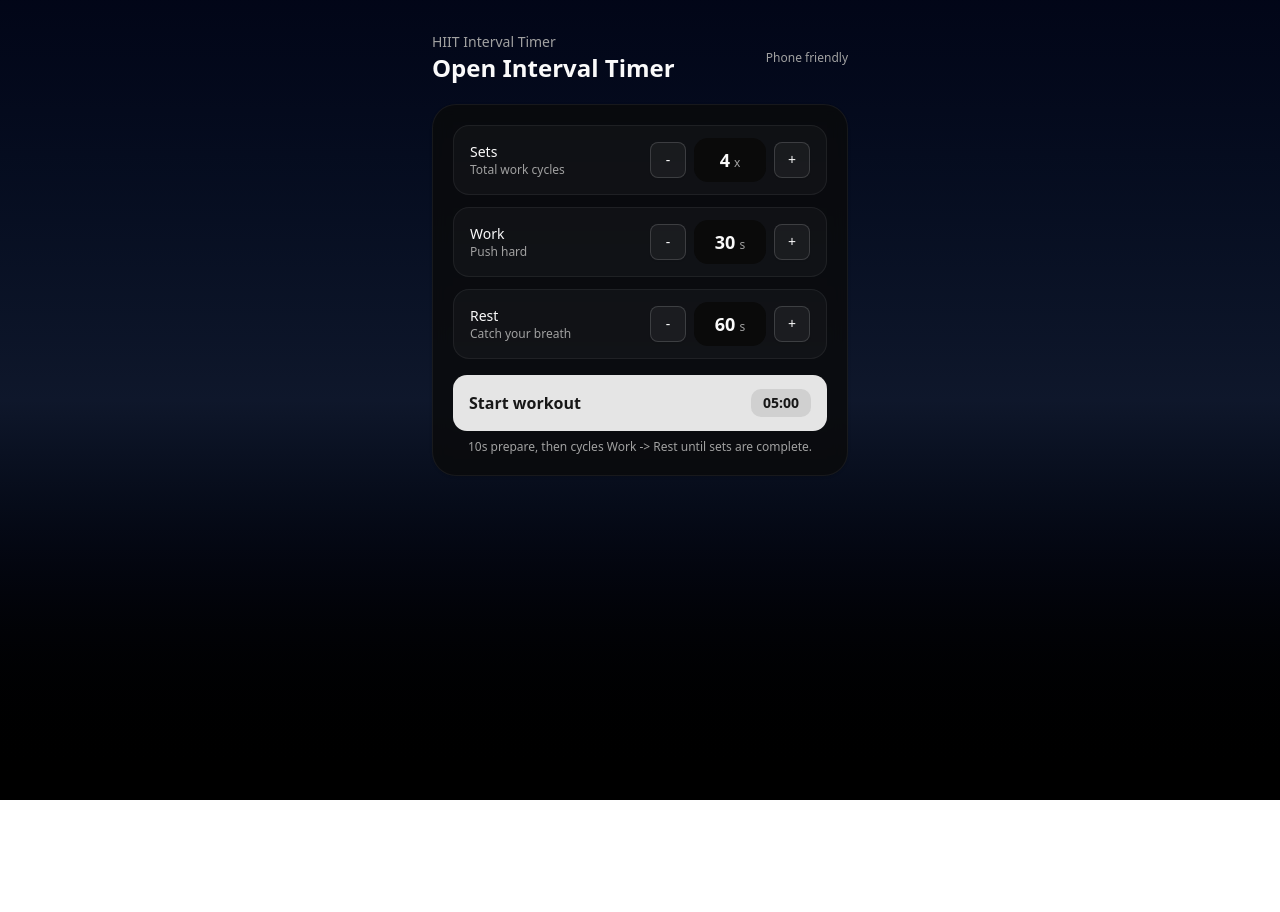
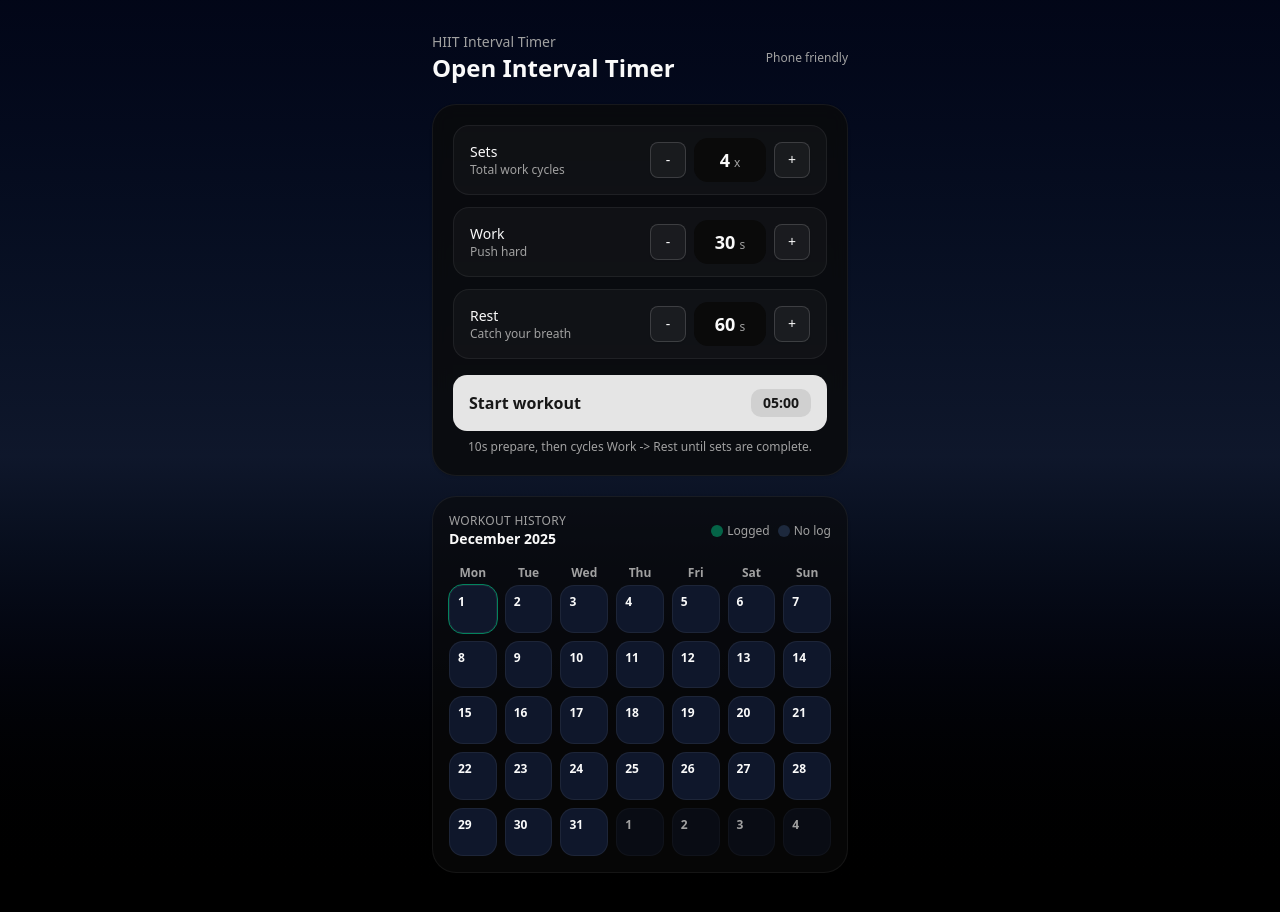
Before and after one commit to DevTheFool/open-interval-timer, a React (Vite) app: page / in a window 1280 px wide. Before the commit the page ends 800 px from the top, so only its background shows below. Built offline with nearby package versions, Linux system fonts and the light colour scheme.

Commit message:
calendar

```diff
--- a/src/App.tsx
+++ b/src/App.tsx
@@ -1,8 +1,11 @@
 import "./index.css";
+
+import { useEffect, useRef } from "react";
 
 import { RunningView } from "@/components/RunningView";
 import { TimerSetup } from "@/components/TimerSetup";
 import { useHiitTimer } from "@/hooks/useHiitTimer";
+import { useWorkoutHistory } from "@/hooks/useWorkoutHistory";
 
 export default function App() {
   const { controls, status, actions, isRunning, prepSeconds } = useHiitTimer();
@@ -22,6 +25,16 @@ export default function App() {
     overallRemaining,
     isPaused,
   } = status;
+  const { dates, markCompleted } = useWorkoutHistory();
+
+  const prevPhase = useRef(phase);
+
+  useEffect(() => {
+    if (prevPhase.current !== "done" && phase === "done") {
+      markCompleted(new Date());
+    }
+    prevPhase.current = phase;
+  }, [markCompleted, phase]);
 
   const isActive = phase !== "idle" && phase !== "done";
   const canStart = phase === "idle" || phase === "done";
@@ -55,6 +68,7 @@ export default function App() {
           prepSeconds={prepSeconds}
           onStart={actions.start}
           canStart={canStart && !isRunning}
+          completedDates={new Set(dates)}
         />
       )}
     </div>
--- a/src/components/RunningView.tsx
+++ b/src/components/RunningView.tsx
@@ -1,6 +1,6 @@
 import { Button } from "@/components/ui/button";
+import type { Phase } from "@/hooks/useHiitTimer";
 import { formatSeconds } from "@/lib/utils";
-import type { Phase } from "@/hooks/useHiitTimer";
 
 type Props = {
   phase: Phase;
--- a/src/components/TimerSetup.tsx
+++ b/src/components/TimerSetup.tsx
@@ -1,4 +1,5 @@
 import { Button } from "@/components/ui/button";
+import { WorkoutCalendar } from "@/components/WorkoutCalendar";
 import { formatSeconds } from "@/lib/utils";
 
 type Props = {
@@ -12,6 +13,7 @@ type Props = {
   prepSeconds: number;
   onStart: () => void;
   canStart: boolean;
+  completedDates: Set<string>;
 };
 
 const controlList = [
@@ -43,6 +45,7 @@ export function TimerSetup({
   prepSeconds,
   onStart,
   canStart,
+  completedDates,
 }: Props) {
   const adjustSeconds = (
     setter: (v: number) => void,
@@ -135,6 +138,8 @@ export function TimerSetup({
             </p>
           </div>
         </section>
+
+        <WorkoutCalendar completedDates={completedDates} />
       </main>
     </div>
   );
--- /dev/null
+++ b/src/components/WorkoutCalendar.tsx
@@ -0,0 +1,98 @@
+type Props = {
+  completedDates: Set<string>;
+};
+
+const weekdayLabels = ["Mon", "Tue", "Wed", "Thu", "Fri", "Sat", "Sun"];
+
+const toDateKey = (date: Date) => {
+  const y = date.getFullYear();
+  const m = String(date.getMonth() + 1).padStart(2, "0");
+  const d = String(date.getDate()).padStart(2, "0");
+  return `${y}-${m}-${d}`;
+};
+
+export function WorkoutCalendar({ completedDates }: Props) {
+  const today = new Date();
+  const year = today.getFullYear();
+  const month = today.getMonth();
+
+  const firstDay = new Date(year, month, 1);
+  const daysInMonth = new Date(year, month + 1, 0).getDate();
+  const startOffset = (firstDay.getDay() + 6) % 7; // Monday as first day
+  const days: Array<{ date: Date; inMonth: boolean }> = [];
+
+  for (let i = 0; i < startOffset; i++) {
+    const d = new Date(year, month, i - startOffset + 1);
+    days.push({ date: d, inMonth: false });
+  }
+  for (let d = 1; d <= daysInMonth; d++) {
+    days.push({ date: new Date(year, month, d), inMonth: true });
+  }
+  let overflowDay = 1;
+  while (days.length % 7 !== 0) {
+    days.push({ date: new Date(year, month + 1, overflowDay), inMonth: false });
+    overflowDay++;
+  }
+
+  return (
+    <div className="rounded-3xl border border-input/40 bg-background/60 p-4 shadow-sm">
+      <div className="flex items-center justify-between pb-3">
+        <div>
+          <p className="text-xs uppercase tracking-wide text-muted-foreground">
+            Workout history
+          </p>
+          <p className="text-sm font-semibold">
+            {today.toLocaleString("default", { month: "long" })} {year}
+          </p>
+        </div>
+        <div className="flex items-center gap-2 text-xs text-muted-foreground">
+          <span className="flex items-center gap-1">
+            <span className="h-3 w-3 rounded-sm bg-emerald-500/50" />
+            Logged
+          </span>
+          <span className="flex items-center gap-1">
+            <span className="h-3 w-3 rounded-sm bg-slate-800" />
+            No log
+          </span>
+        </div>
+      </div>
+
+      <div className="grid grid-cols-7 gap-2 text-center text-xs text-muted-foreground">
+        {weekdayLabels.map((label) => (
+          <div key={label} className="py-1 font-semibold">
+            {label}
+          </div>
+        ))}
+      </div>
+      <div className="grid grid-cols-7 gap-2">
+        {days.map(({ date, inMonth }) => {
+          const key = toDateKey(date);
+          const isToday = key === toDateKey(today);
+          const isLogged = completedDates.has(key);
+          const baseClasses = inMonth
+            ? "bg-slate-900 text-foreground border-input/40"
+            : "bg-slate-900/40 text-muted-foreground border-input/20";
+          const loggedClasses = isLogged
+            ? "bg-emerald-600/40 border-emerald-500/40"
+            : "";
+          const todayClasses = isToday
+            ? "outline outline-1 outline-emerald-400/60"
+            : "";
+          return (
+            <div
+              key={key}
+              className={`relative aspect-square rounded-xl border p-2 text-left ${baseClasses} ${loggedClasses} ${todayClasses}`}
+            >
+              <span className="absolute left-2 top-2 text-xs font-semibold">
+                {date.getDate()}
+              </span>
+              {isLogged && (
+                <span className="absolute bottom-1 right-1 text-lg">💪</span>
+              )}
+            </div>
+          );
+        })}
+      </div>
+    </div>
+  );
+}
--- /dev/null
+++ b/src/hooks/useWorkoutHistory.ts
@@ -0,0 +1,34 @@
+import { useEffect, useState } from "react";
+
+const STORAGE_KEY = "workout-history";
+
+const toDateKey = (date: Date) => {
+  const y = date.getFullYear();
+  const m = String(date.getMonth() + 1).padStart(2, "0");
+  const d = String(date.getDate()).padStart(2, "0");
+  return `${y}-${m}-${d}`;
+};
+
+export function useWorkoutHistory() {
+  const [dates, setDates] = useState<string[]>(() => {
+    if (typeof window === "undefined") return [];
+    try {
+      const raw = localStorage.getItem(STORAGE_KEY);
+      return raw ? (JSON.parse(raw) as string[]) : [];
+    } catch {
+      return [];
+    }
+  });
+
+  useEffect(() => {
+    if (typeof window === "undefined") return;
+    localStorage.setItem(STORAGE_KEY, JSON.stringify(dates));
+  }, [dates]);
+
+  const markCompleted = (date: Date = new Date()) => {
+    const key = toDateKey(date);
+    setDates(prev => (prev.includes(key) ? prev : [...prev, key]));
+  };
+
+  return { dates, markCompleted };
+}
```
Also changed, not shown: src/lib/utils.ts (+2 -5 lines), 1 other file (tests, documents, lock files or other folders).
